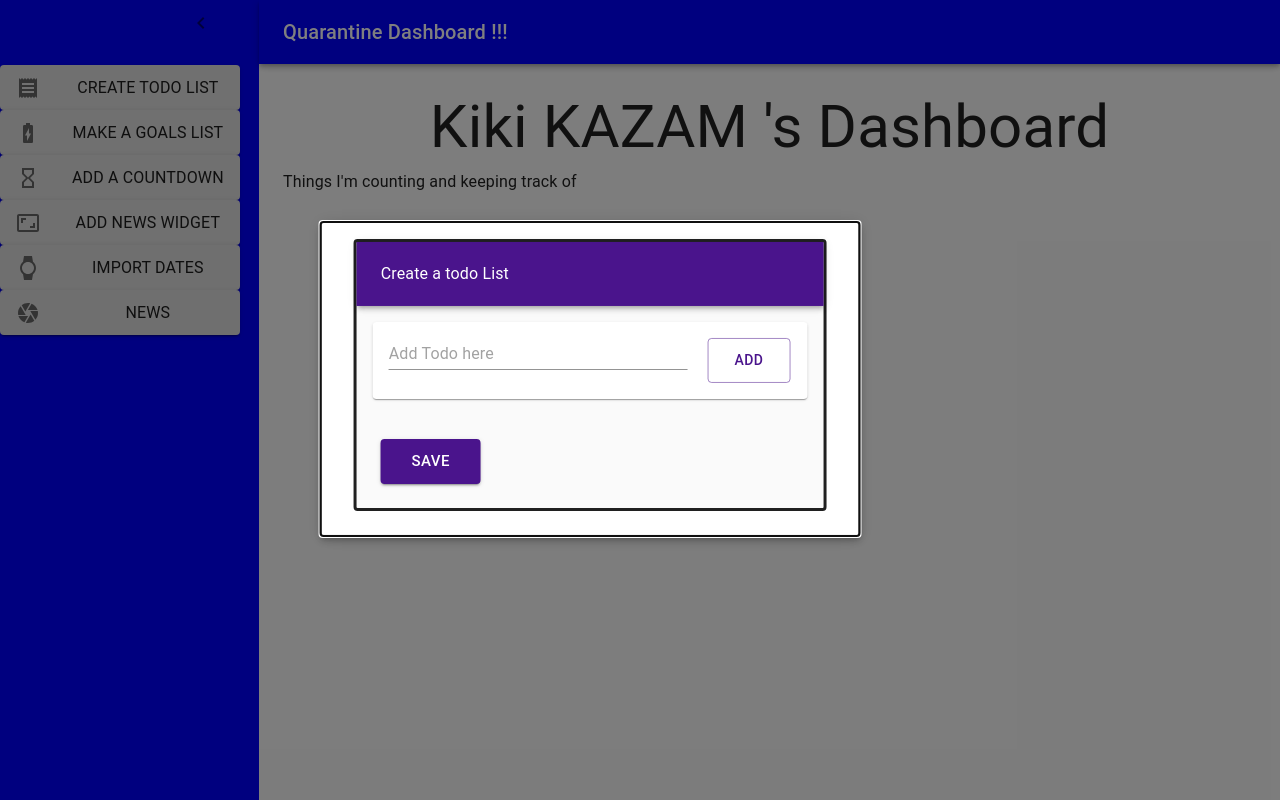
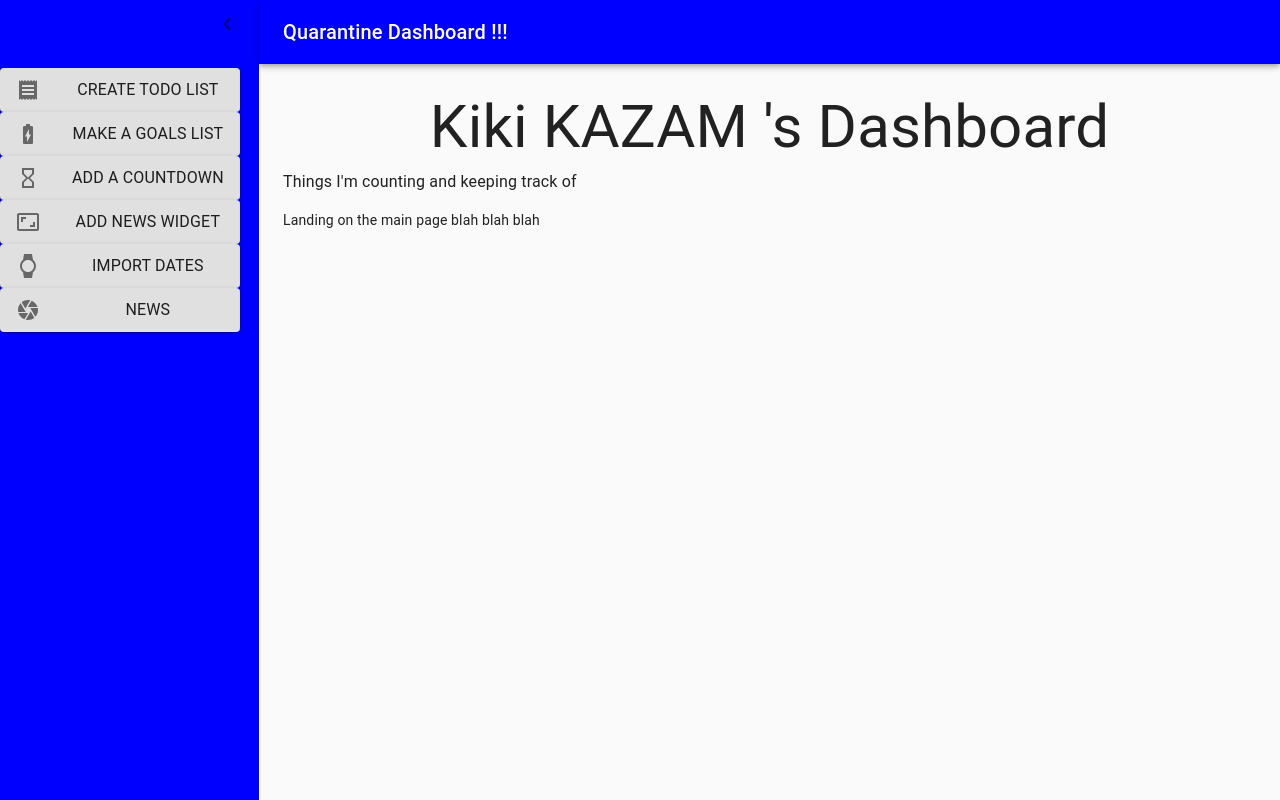
Before and after one commit to unachoza/Quarantine-Dashboard, a React (Create React App) app: page / in a window 1280 px wide. Built offline with nearby package versions, Linux system fonts and the light colour scheme.

Commit message:
organized, modals behaving, everything starts from mini draw in the main section

```diff
--- a/src/App.js
+++ b/src/App.js
@@ -1,13 +1,9 @@
 import React, { useState, useEffect } from 'react';
-import { ThemeProvider, mStyles } from '@material-ui/core/styles';
+import { ThemeProvider } from '@material-ui/core/styles';
 import theme from 'UI/Theme.js';
-import UserDashboard from 'Pages/UserDashboard/UserDashboard.pages.js';
-import BuildDashboard from 'Pages/BuildDashboard/BuildDashboard.pages.js';
-import MiniDrawer from 'Components/LeftSlideDrawer/LeftSlideDrawer.component.js';
+import MiniDrawer from 'Components/LeftSlideDrawer/Main&Drawer.component.js';
 import './App.css';
 import Modal from '@material-ui/core/Modal';
-import SimpleModal from 'Components/SimpleModal/Modal.component';
-import { USER } from 'Constants/User';
 
 const App = () => {
   const [immediateOpen, setImmediateOpen] = useState(false);
@@ -19,9 +15,13 @@
     <ThemeProvider theme={theme}>
       <div className="app-container">
         <MiniDrawer />
-        <Modal openModal={immediateOpen} />
-        {/* <BuildDashboard /> */}
-        <div className="pages"></div>
+        {/* //opening model to get user input for name */}
+        {/* <Modal
+          open={immediateOpen}
+          aria-labelledby="User Name"
+          aria-describedby="enter user name to personalize dashboard"
+        >
+        </Modal> */}
       </div>
     </ThemeProvider>
   );
--- a/src/Components/Header/Header.component.js
+++ /dev/null
@@ -1,13 +0,0 @@
-import React from 'react';
-// import 'Component/Header/header.styles.css';
-
-const Header = () => {
-  return (
-    <div className="header-container">
-      Header
-      <div className="header__title">Hello Arianna, Welcome to Your Quarantine Dashboard</div>
-    </div>
-  );
-};
-
-export default Header;
--- a/src/Components/LeftSlideDrawer/LeftSlideDrawer.component.js
+++ b/src/Components/LeftSlideDrawer/Main&Drawer.component.js
@@ -7,18 +7,17 @@
 import List from '@material-ui/core/List';
 import CssBaseline from '@material-ui/core/CssBaseline';
 import Typography from '@material-ui/core/Typography';
-import Divider from '@material-ui/core/Divider';
 import Button from '@material-ui/core/Button';
 import IconButton from '@material-ui/core/IconButton';
 import MenuIcon from '@material-ui/icons/Menu';
 import ChevronLeftIcon from '@material-ui/icons/ChevronLeft';
 import ChevronRightIcon from '@material-ui/icons/ChevronRight';
 import SimpleModal from 'Components/SimpleModal/Modal.component';
-
+import Main from 'Pages/Main/Main.page.js';
 import ListItemIcon from '@material-ui/core/ListItemIcon';
 import ListItemText from '@material-ui/core/ListItemText';
 
-import { USER } from 'Constants/User.js';
+// import { USER } from 'Constants/User.js';
 import { IconObjectArray } from 'Constants/Styling.js';
 
 const drawerWidth = 259;
@@ -189,13 +188,12 @@
               <ListItemText primary={object.buttonName} />
             </Button>
           ))}
-          <SimpleModal openModal={openModal} handleClose={handleClose} />
+          {/* <SimpleModal openModal={openModal} handleClose={handleClose} /> */}
         </List>
       </Drawer>
+
       <main className={classes.content}>
-        <div style={{ fontSize: '60px', textAlign: 'center', marginTop: '60px' }}>{USER.name}'s Dashboard</div>
-        <div className={classes.toolbar} />
-        <Typography paragraph>Things I'm counting and keeping track of</Typography>
+        <Main />
       </main>
     </div>
   );
--- a/src/Components/SimpleModal/Modal.component.js
+++ b/src/Components/SimpleModal/Modal.component.js
@@ -1,6 +1,8 @@
 import React from 'react';
 import { makeStyles } from '@material-ui/core/styles';
 import Modal from '@material-ui/core/Modal';
+import Main from 'Pages/Main/Main.page';
+
 import { TodoApp } from 'Components/TodoList/TodoListCreator.component';
 function rand() {
   return Math.round(Math.random() * 20) - 10;
@@ -60,8 +62,11 @@
         aria-labelledby="simple-modal-title"
         aria-describedby="simple-modal-description"
       >
+        <div>
+          <Main />
+        </div>
         {/* <TodoApp /> */}
-        {body}
+        {/* {body} */}
       </Modal>
     </div>
   );
--- a/src/Components/TodoList/TodoListCreator.component.js
+++ b/src/Components/TodoList/TodoListCreator.component.js
@@ -3,7 +3,7 @@
 import { useInputValue, useTodos } from 'Hooks/UseTodos.hooks';
 import Button from '@material-ui/core/Button';
 import Layout from 'Components/TodoList/Layout.component';
-import { DispatchContext } from 'Contexts/todos.context';
+import { DispatchContext } from 'Contexts/Todos.context';
 import { ADD_TODO } from 'Actions/actions.js';
 import { AddTodo } from 'Components/TodoList/AddTodo.component';
 import TodoList from 'Components/TodoList/TodoListMaterial.component';
--- a/src/Contexts/Todos.context.js
+++ b/src/Contexts/Todos.context.js
@@ -1,5 +1,5 @@
 import React, { createContext } from 'react';
-import useLocalStorageReducer from '../hooks/useLocalStorageReducer';
+import useLocalStorageReducer from 'Hooks/useLocalStorage.hook';
 import todosReducer from 'Reducers/todos.reducer';
 
 const defaultTodos = [
--- /dev/null
+++ b/src/Pages/Main/Main.page.js
@@ -0,0 +1,26 @@
+import React from 'react';
+import { makeStyles, useTheme } from '@material-ui/core/styles';
+import Typography from '@material-ui/core/Typography';
+import 'Pages/UserDashboard/UserDashboard.styles.css';
+import { USER } from 'Constants/User.js';
+
+const useStyles = makeStyles((theme) => ({
+  content: {
+    flexGrow: 1,
+    padding: theme.spacing(3),
+  },
+}));
+
+const Main = () => {
+  const classes = useStyles();
+  return (
+    <div className="Main__container">
+      <div style={{ fontSize: '60px', textAlign: 'center', marginTop: '60px' }}>{USER.name}'s Dashboard</div>
+      <div className={classes.toolbar} />
+      <Typography paragraph>Things I'm counting and keeping track of</Typography>
+      Landing on the main page blah blah blah
+    </div>
+  );
+};
+
+export default Main;
--- a/src/Pages/UserDashboard/UserDashboard.pages.js
+++ b/src/Pages/UserDashboard/UserDashboard.pages.js
@@ -1,14 +1,8 @@
 import React from 'react';
-import Header from 'Components/Header/Header.component';
 import 'Pages/UserDashboard/UserDashboard.styles.css';
 
 const UserDashboard = () => {
-  return (
-    <div className="UserDashboard__container">
-      <Header />
-      UserDashboard
-    </div>
-  );
+  return <div className="UserDashboard__container">UserDashboard</div>;
 };
 
 export default UserDashboard;
```
